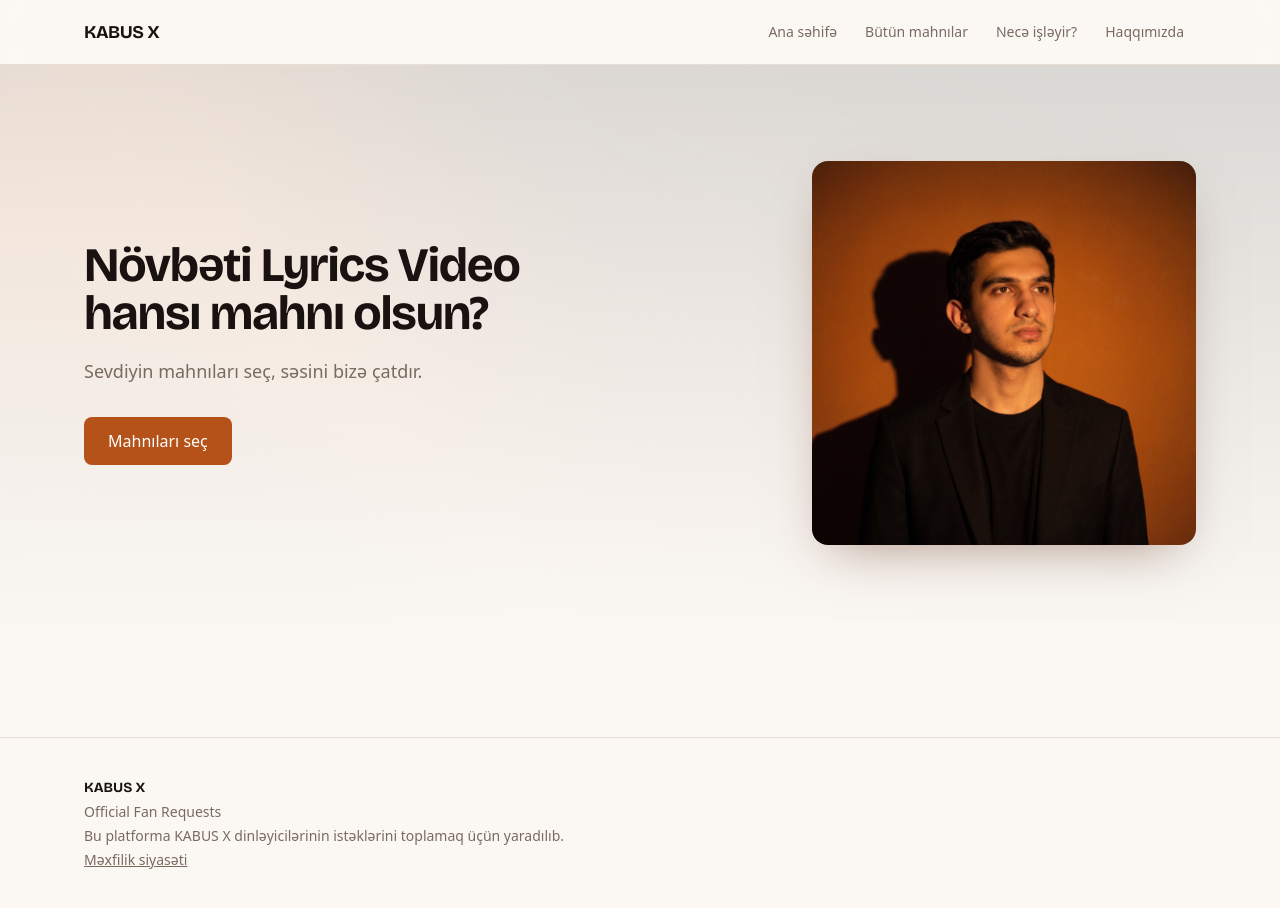
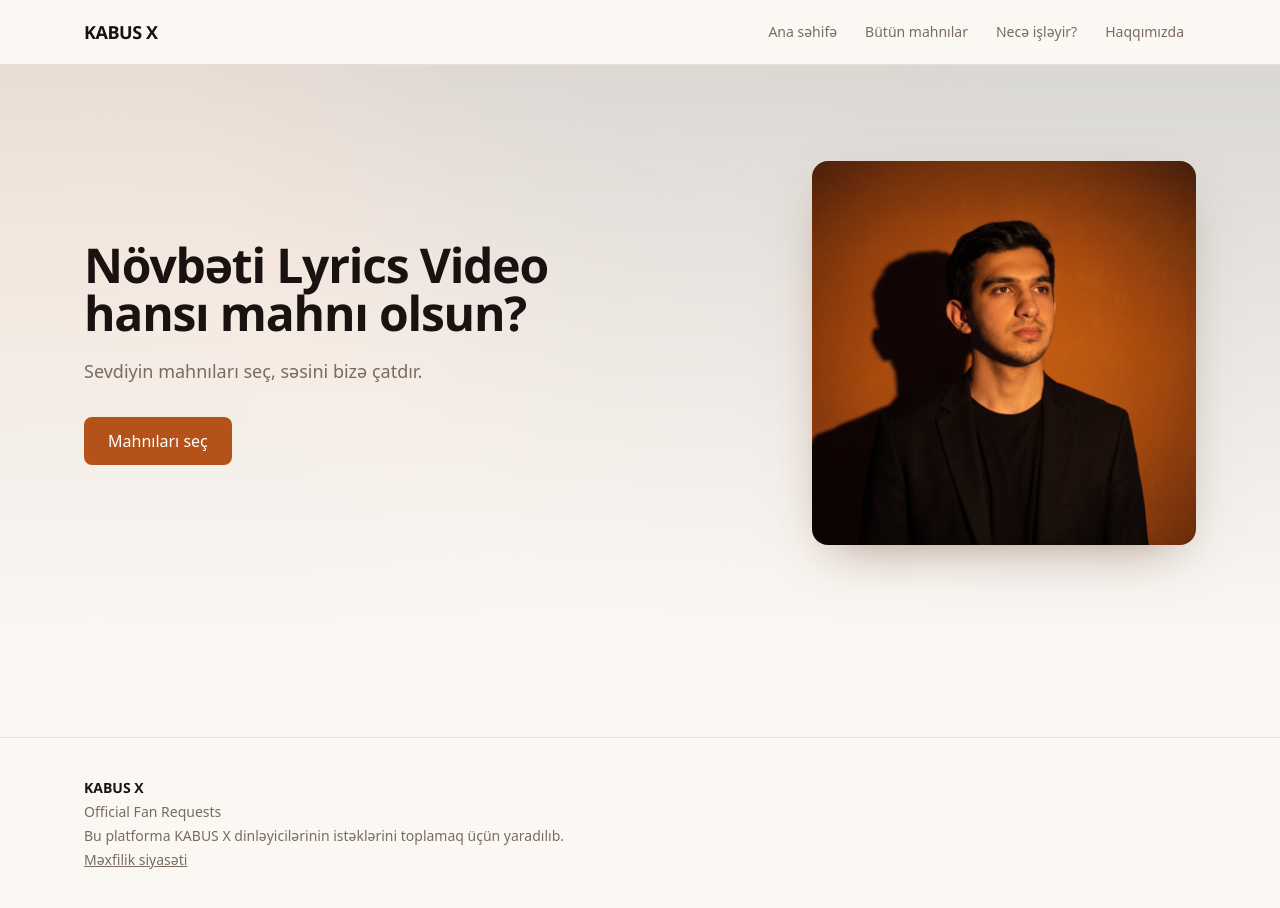
Before and after one commit to thepiriyevh/kabusx-fan-requests, a Next.js app in the folder kabusx-fan-requests/: page / in a window 1280 px wide. Built offline with nearby package versions, Linux system fonts and the light colour scheme.

Commit message:
Update layout.tsx

```diff
--- a/kabusx-fan-requests/app/layout.tsx
+++ b/kabusx-fan-requests/app/layout.tsx
@@ -1,7 +1,18 @@
 import "./globals.css";
 import type { Metadata } from "next";
-import { Bricolage_Grotesque } from "next/font/google";
 import { Header, Footer } from "@/components/Shell";
-const display=Bricolage_Grotesque({subsets:["latin","latin-ext"],variable:"--font-display",display:"swap"});
-export const metadata:Metadata={title:"KABUS X — Fan Requests",description:"Növbəti Lyrics Video hansı mahnı olsun? Sevdiyin mahnıları seç."};
-export default function RootLayout({children}:{children:React.ReactNode}){return(<html lang="az" className={display.variable}><body className="font-sans"><Header/><main>{children}</main><Footer/></body></html>);}
+export const metadata: Metadata = {
+  title: "KABUS X — Fan Requests",
+  description: "Növbəti Lyrics Video hansı mahnı olsun? Sevdiyin mahnıları seç.",
+};
+export default function RootLayout({ children }: { children: React.ReactNode }) {
+  return (
+    <html lang="az" style={{ ["--font-display" as string]: 'ui-sans-serif, "Segoe UI", system-ui, sans-serif' }}>
+      <body className="font-sans">
+        <Header />
+        <main>{children}</main>
+        <Footer />
+      </body>
+    </html>
+  );
+}
```
